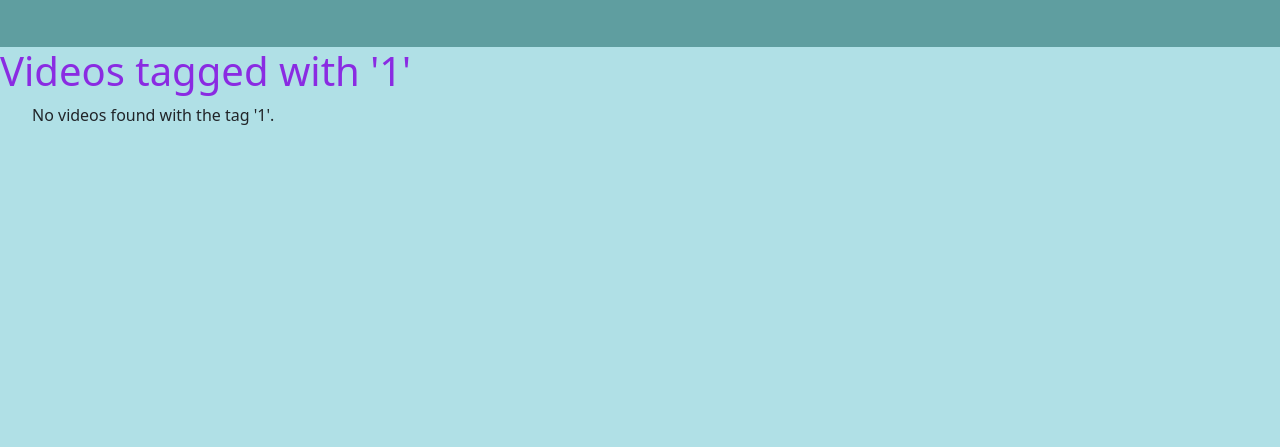
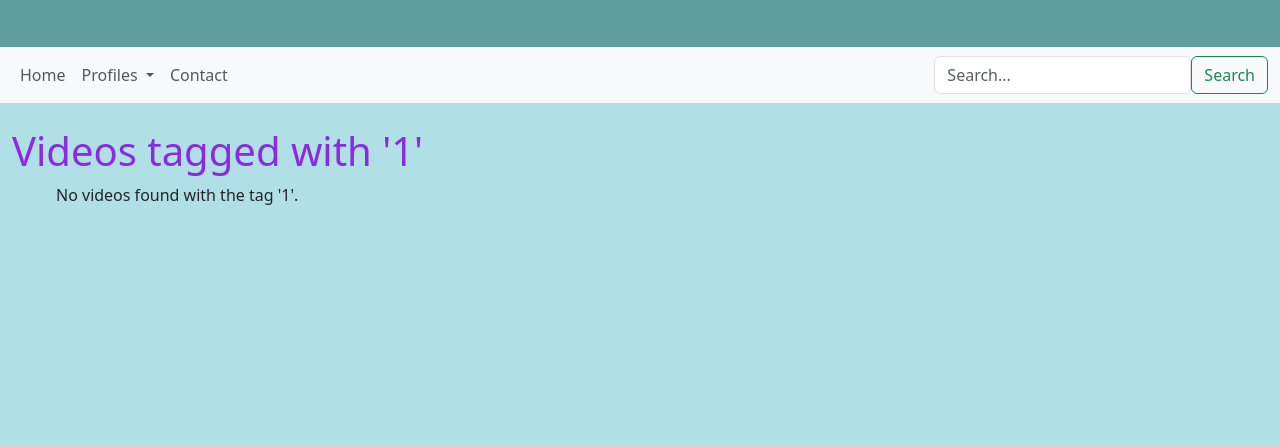
Before and after one commit to ndavies1307/kittyClub, a Django app: page /videos/1/ in a window 1280 px wide. Shown: the part 129-576 px from the top of the page. Run offline with Django 4.2, Linux system fonts and the light colour scheme; data that the repository does not hold is empty.

Commit message:
fixed some stuff

```diff
--- a/static/style.css
+++ b/static/style.css
@@ -49,5 +49,7 @@ header {
         }
 
 .title-ul {
-  list-style-type: none;
+    list-style-type: none;
+
+
 }
--- a/templates/index.html
+++ b/templates/index.html
@@ -42,7 +42,7 @@
                 </li>
             </ul>
             <form class="form-inline">
-                <input class="form-control mr-sm-2" type="search" placeholder="Search" aria-label="Search">
+                <input class="form-control mr-sm-2" type="search" placeholder="Search..." aria-label="Search">
                 <button class="btn btn-outline-success my-2 my-sm-0" type="submit">Search</button>
               </form>
 
--- a/templates/videos.html
+++ b/templates/videos.html
@@ -25,19 +25,50 @@
     <header class="p-5 d-flex justify-content-between align-items-center">
         <img src="https://upload.wikimedia.org/wikipedia/commons/7/7a/Logonetflix.png" height="80" alt="Netflix Logo" style="width: 100%; ">
     </header>
+    <nav class="navbar navbar-expand-lg navbar-light bg-light" >
+        <div class="container-fluid">
+            <ul class="navbar-nav me-auto mb-2 mb-lg-0">
+                <li class="nav-item">
+                    <a class="nav-link" href="/">Home</a>
+                </li>
+                <li class="nav-item dropdown">
+                    <a class="nav-link dropdown-toggle" href="#" id="navbarDropdown" role="button" data-bs-toggle="dropdown" aria-expanded="false">
+                        Profiles
+                    </a>
+                    <ul class="dropdown-menu" aria-labelledby="navbarDropdown">
+                        <li><a class="dropdown-item" href="/Shane/">Shane</a></li>
+                        <li><a class="dropdown-item" href="/Reggie/">Reggie</a></li>
+                    </ul>
+                </li>
+                <li class="nav-item">
+                    <a class="nav-link" href="/contact/">Contact</a>
+                </li>
+            </ul>
+            <form class="form-inline">
+                <input class="form-control mr-sm-2" type="search" placeholder="Search..." aria-label="Search">
+                <button class="btn btn-outline-success my-2 my-sm-0" type="submit">Search</button>
+              </form>
 
 
+        </div>
+    </nav>
+
+    <div class="container-fluid">
+        <br>
         <h1>Videos tagged with '{{ video_tags }}'</h1>
+        <div class="container-fluid">
             <ul class="title-ul">
             {% for video in cat_videos %}
             <li>
                 {{ video.title }} - {{ video.description }}<br>
-            <img src="{{ video.image_card.url }}" alt="{{ video.title }} card image" class="img-style-thumbnail"><br>
+                <img src="{{ video.image_card.url }}" alt="{{ video.title }} card image" class="img-style-thumbnail">
                 <img src="{{ video.image_cover.url }}" alt="{{ video.title }} cover image" class="img-style-thumbnail">
             </li>
             {% empty %}
             <li>No videos found with the tag '{{ video_tags }}'.</li>
             {% endfor %}
             </ul>
+        </div>
+    </div>
 </body>
 </html>
```
Lines whose indentation alone changed are shown as unchanged.
